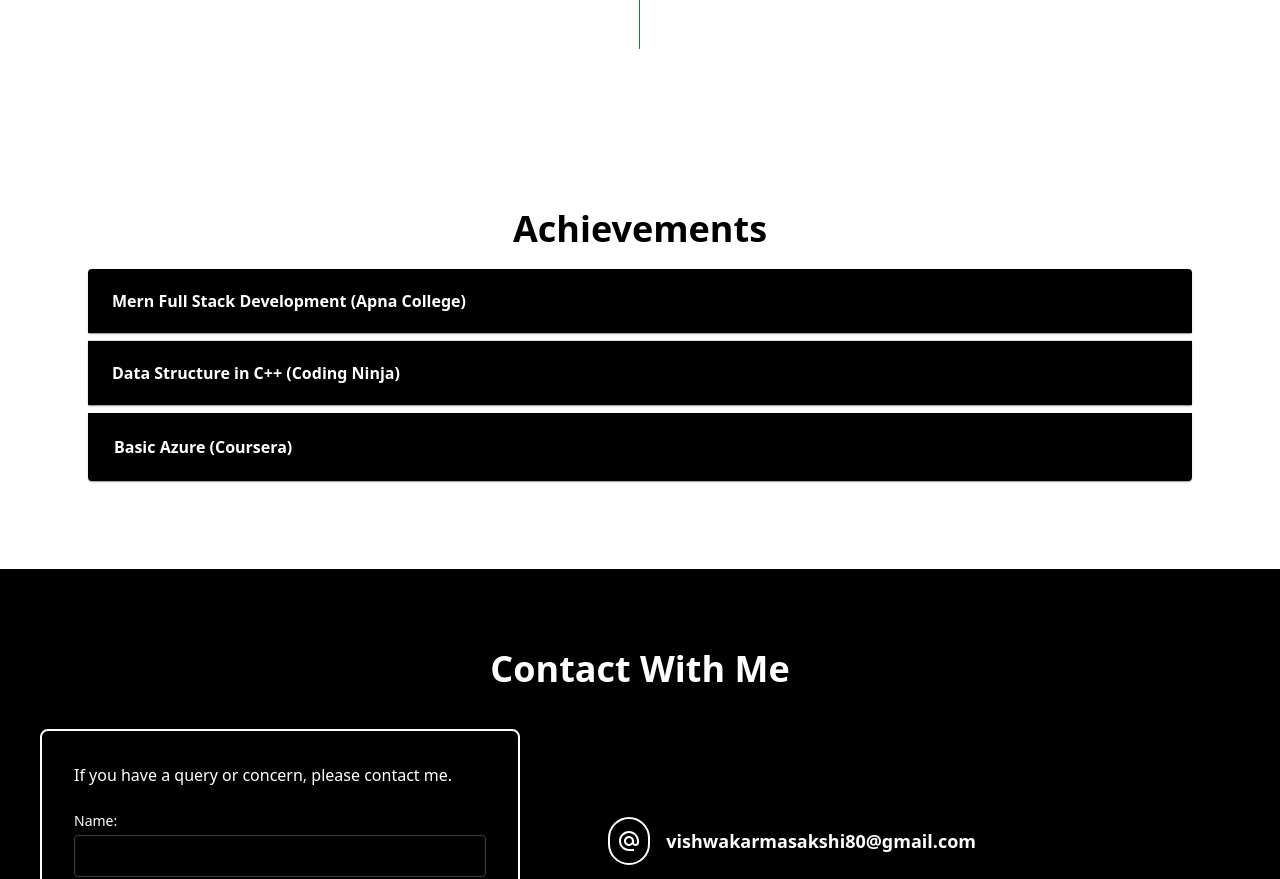
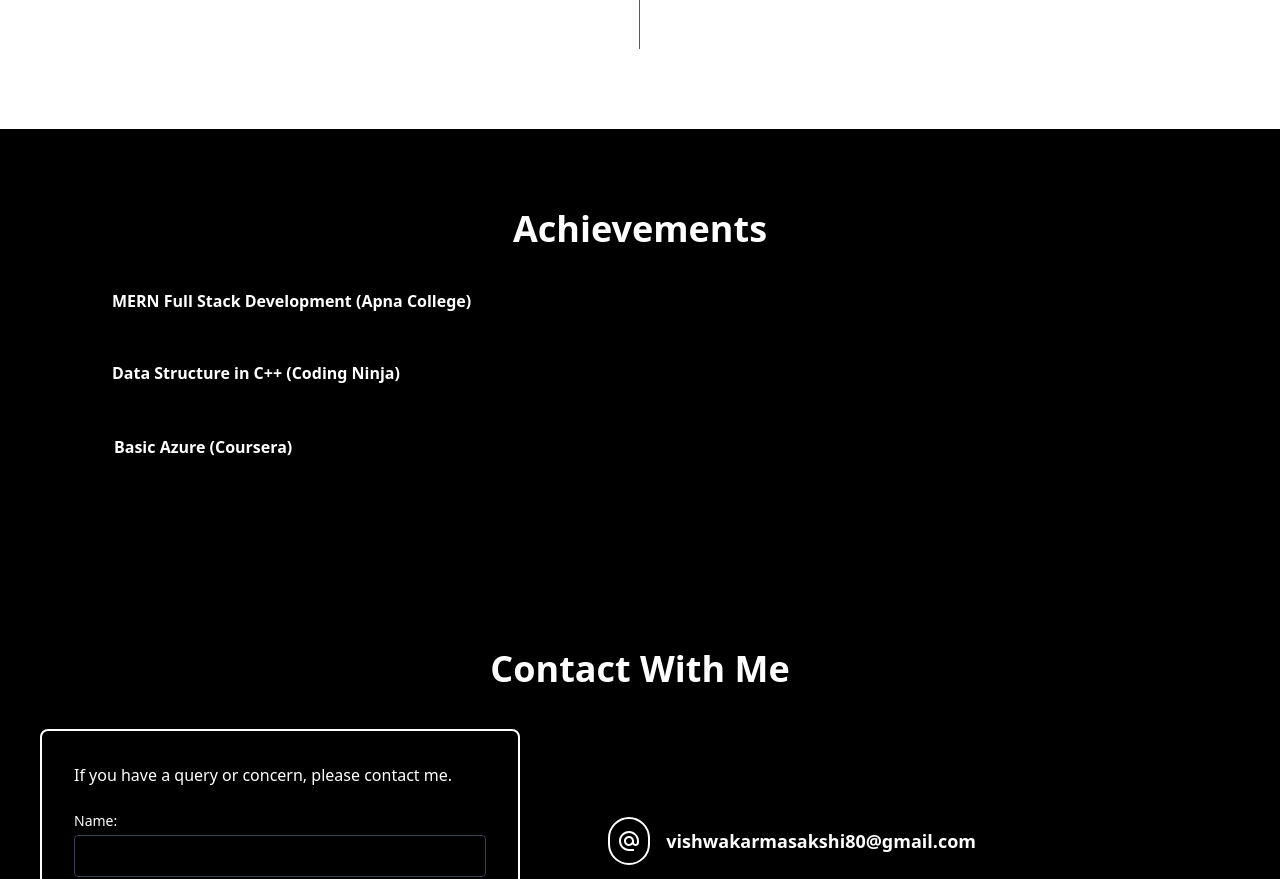
Before and after one commit to Shakshi94/portfolio, a React (Vite) app: page / in a window 1280 px wide. Shown: the part 4440-5319 px from the top of the page. Built offline with nearby package versions, Linux system fonts and the light colour scheme.

Commit message:
color change in certificate.jsx

```diff
--- a/src/components/Certificate.jsx
+++ b/src/components/Certificate.jsx
@@ -16,7 +16,7 @@ export default function Certificate() {
   };
 
   return (
-    <div className="max-w-screen-2xl container mx-auto px-4 md:px-20 py-20 bg-white text-black" id='Achievements'>
+    <div className="max-w-screen-2xl container mx-auto px-4 md:px-20 py-20 bg-black text-white" id='Achievements'>
       <h1 className="text-4xl mb-5 text-center font-bold">Achievements</h1>
       <Accordion
         expanded={hoveredAccordion === 'panel1'}
@@ -29,7 +29,7 @@ export default function Certificate() {
           aria-controls="panel1-content"
           id="panel1-header"
         >
-          Mern Full Stack Development (Apna College)
+          MERN Full Stack Development (Apna College)
         </AccordionSummary>
         <AccordionDetails>
           I did Full stack development from apna college.
```
